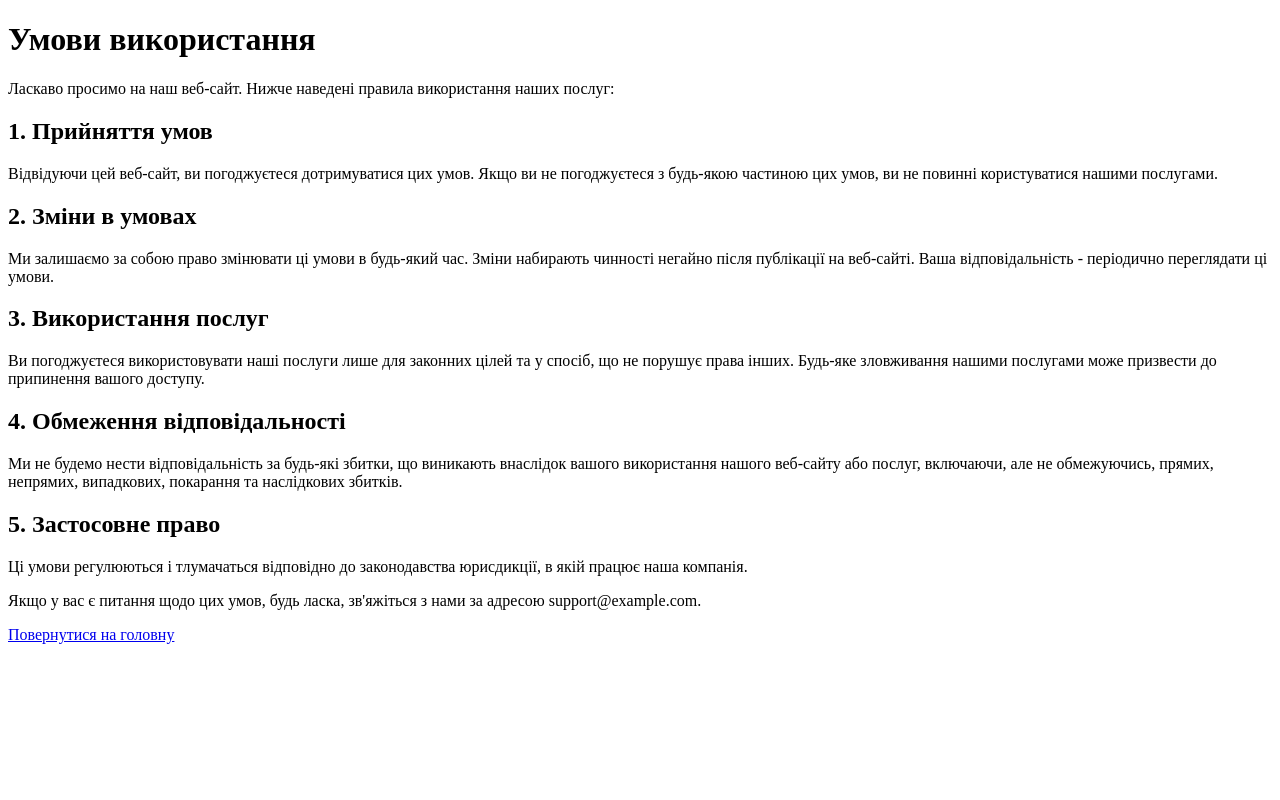
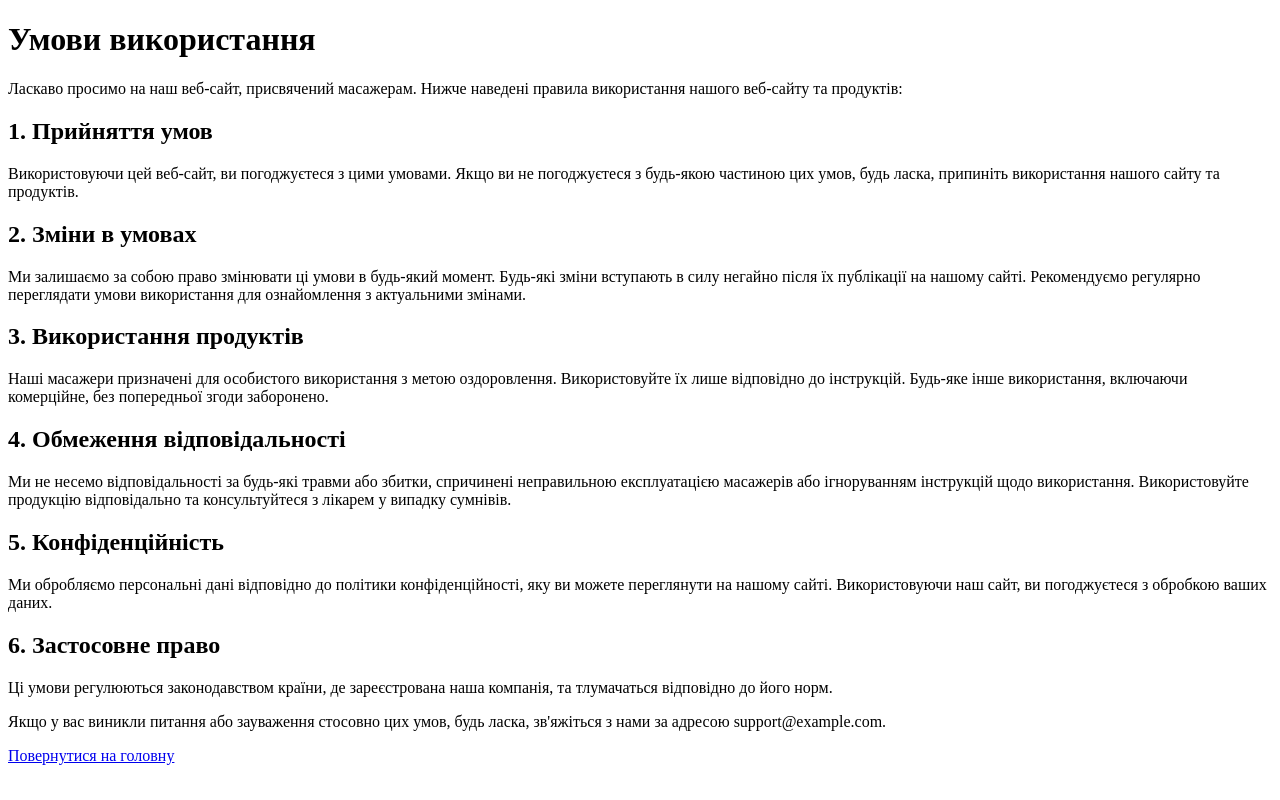
Before and after one commit to MaxsimJSDeveloper/matmassager.com, a PHP site: page /terms-of-use.php in a window 1280 px wide. Run offline with PHP 8.4, Linux system fonts and the light colour scheme.

Commit message:
terms-of-use

```diff
--- a/public/components/main.php
+++ b/public/components/main.php
@@ -2,7 +2,7 @@
     <div class="container full-size">
         <h1 class="main-title">Преміум обладнання для масажу</h1>
                 <div class="about-btn-wrap">
-            <a href="#contact" class="main-nav-button">Замовити</a>
+            <a href="#booking" class="main-nav-button">Замовити</a>
         </div>
     </div>
 </section>
--- a/terms-of-use.php
+++ b/terms-of-use.php
@@ -6,31 +6,34 @@
     <meta http-equiv="Cache-control" content="no-cache" />
     <meta name="google" content="nopagereadaloud" />
     <meta name="robots" content="noindex">
-        <link rel="icon" type="image/svg+xml" href="./assets/img/favicon.svg" />
+    <link rel="icon" type="image/svg+xml" href="./assets/img/favicon.svg" />
     <title>Умови використання</title>
-    <meta name="description" content="Ознайомтеся з умовами використання нашого веб-сайту та послуг. Правила, обмеження та відповідальність." />
-    <meta name="keywords" content="умови використання, веб-сайт, правила, обмеження, відповідальність" />
+    <meta name="description" content="Ознайомтеся з умовами використання нашого веб-сайту та масажерів. Правила, обмеження та відповідальність." />
+    <meta name="keywords" content="умови використання, масажери, правила, обмеження, відповідальність" />
 </head>
 <body>
     <h1>Умови використання</h1>
-    <p>Ласкаво просимо на наш веб-сайт. Нижче наведені правила використання наших послуг:</p>
+    <p>Ласкаво просимо на наш веб-сайт, присвячений масажерам. Нижче наведені правила використання нашого веб-сайту та продуктів:</p>
 
     <h2>1. Прийняття умов</h2>
-    <p>Відвідуючи цей веб-сайт, ви погоджуєтеся дотримуватися цих умов. Якщо ви не погоджуєтеся з будь-якою частиною цих умов, ви не повинні користуватися нашими послугами.</p>
+    <p>Використовуючи цей веб-сайт, ви погоджуєтеся з цими умовами. Якщо ви не погоджуєтеся з будь-якою частиною цих умов, будь ласка, припиніть використання нашого сайту та продуктів.</p>
 
     <h2>2. Зміни в умовах</h2>
-    <p>Ми залишаємо за собою право змінювати ці умови в будь-який час. Зміни набирають чинності негайно після публікації на веб-сайті. Ваша відповідальність - періодично переглядати ці умови.</p>
+    <p>Ми залишаємо за собою право змінювати ці умови в будь-який момент. Будь-які зміни вступають в силу негайно після їх публікації на нашому сайті. Рекомендуємо регулярно переглядати умови використання для ознайомлення з актуальними змінами.</p>
 
-    <h2>3. Використання послуг</h2>
-    <p>Ви погоджуєтеся використовувати наші послуги лише для законних цілей та у спосіб, що не порушує права інших. Будь-яке зловживання нашими послугами може призвести до припинення вашого доступу.</p>
+    <h2>3. Використання продуктів</h2>
+    <p>Наші масажери призначені для особистого використання з метою оздоровлення. Використовуйте їх лише відповідно до інструкцій. Будь-яке інше використання, включаючи комерційне, без попередньої згоди заборонено.</p>
 
     <h2>4. Обмеження відповідальності</h2>
-    <p>Ми не будемо нести відповідальність за будь-які збитки, що виникають внаслідок вашого використання нашого веб-сайту або послуг, включаючи, але не обмежуючись, прямих, непрямих, випадкових, покарання та наслідкових збитків.</p>
+    <p>Ми не несемо відповідальності за будь-які травми або збитки, спричинені неправильною експлуатацією масажерів або ігноруванням інструкцій щодо використання. Використовуйте продукцію відповідально та консультуйтеся з лікарем у випадку сумнівів.</p>
 
-    <h2>5. Застосовне право</h2>
-    <p>Ці умови регулюються і тлумачаться відповідно до законодавства юрисдикції, в якій працює наша компанія.</p>
+    <h2>5. Конфіденційність</h2>
+    <p>Ми обробляємо персональні дані відповідно до політики конфіденційності, яку ви можете переглянути на нашому сайті. Використовуючи наш сайт, ви погоджуєтеся з обробкою ваших даних.</p>
 
-    <p>Якщо у вас є питання щодо цих умов, будь ласка, зв'яжіться з нами за адресою support@example.com.</p>
+    <h2>6. Застосовне право</h2>
+    <p>Ці умови регулюються законодавством країни, де зареєстрована наша компанія, та тлумачаться відповідно до його норм.</p>
+
+    <p>Якщо у вас виникли питання або зауваження стосовно цих умов, будь ласка, зв'яжіться з нами за адресою support@example.com.</p>
 
     <a href="../index.php">Повернутися на головну</a>
 </body>
```
